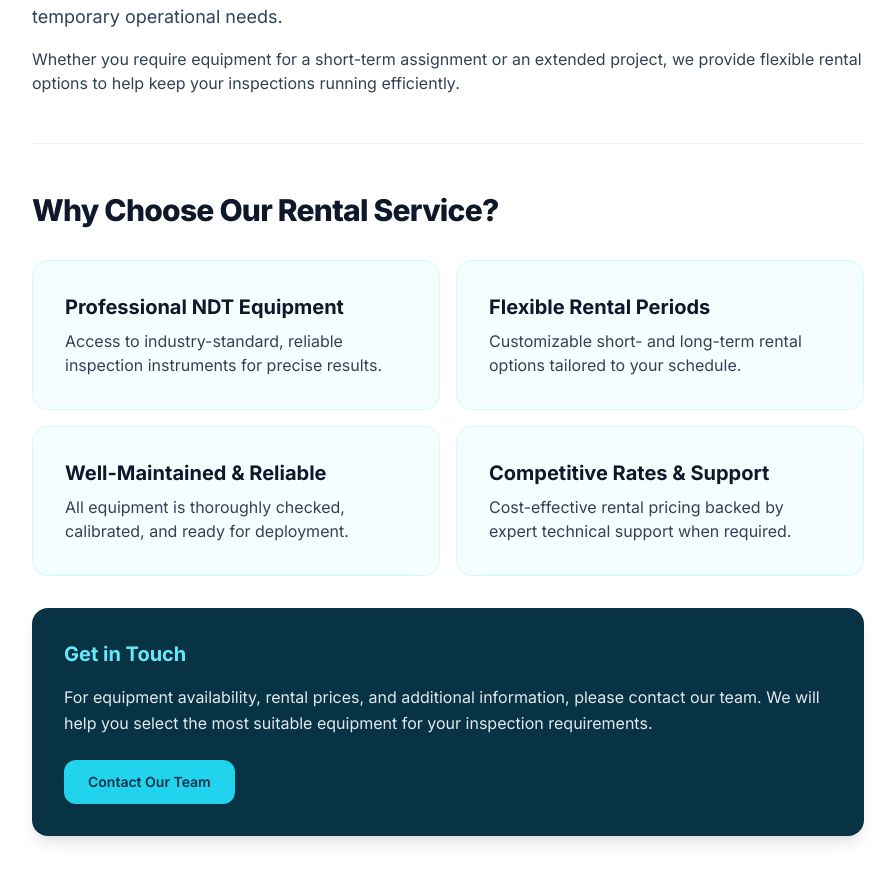
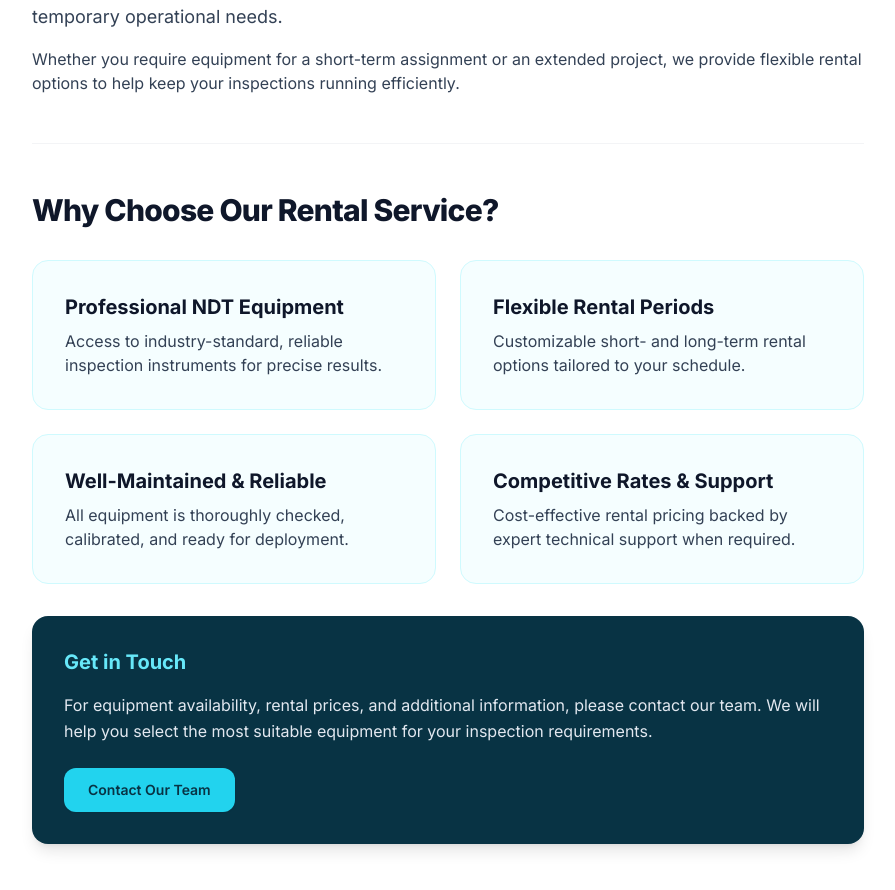
Before and after one commit to mruslys/uptest.no, a Jekyll site: the page built from equipment/index.html, in a window 1280 px wide and 900 px high, scrolled down 479 px. Shown: the top 890 px of the window, without its empty margins (192-1087 px from the left). Built offline with Jekyll 4.4.1, drawn with Linux system fonts in a browser that asks for light colours; nearby versions of some CDN libraries.

Commit message:
Update index.html

```diff
--- a/equipment/index.html
+++ b/equipment/index.html
@@ -4,6 +4,7 @@
 current_page: equipment
 title: "NDT Equipment Rental"
 ---
+
 <!-- Įvadas -->
 <div class="space-y-4">
     <p class="text-lg font-normal text-slate-700">
@@ -14,7 +15,7 @@
     </p>
 </div>
 
-            <hr class="border-gray-100">
+<hr class="border-gray-100 my-8">
 
 <!-- Kodėl verta rinktis -->
 <div class="space-y-8">
@@ -22,7 +23,7 @@
         Why Choose Our Rental Service?
     </h2>
 
-                <div class="grid gap-4 sm:grid-cols-2">
+    <div class="grid grid-cols-1 md:grid-cols-2 gap-6">
         <div class="bg-brand-50/50 rounded-2xl p-6 sm:p-8 border border-brand-100 space-y-2">
             <h3 class="text-xl font-bold text-slate-900">Professional NDT Equipment</h3>
             <p class="text-base text-slate-700">Access to industry-standard, reliable inspection instruments for precise results.</p>
@@ -44,6 +45,7 @@
         </div>
     </div>
 
+    <!-- Call to Action -->
     <div class="bg-brand-950 text-white rounded-2xl p-6 sm:p-8 space-y-4 shadow-lg">
         <h3 class="text-xl font-bold text-brand-300">Get in Touch</h3>
         <p class="text-slate-200 text-base leading-relaxed">
```
Lines whose indentation alone changed are shown as unchanged.
